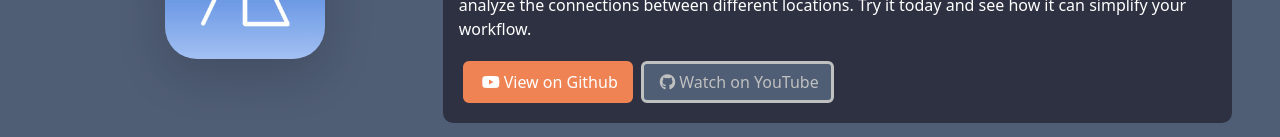
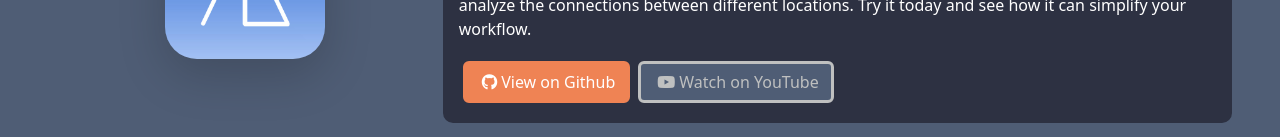
Before and after one commit to dylanconklin/dylanconklin.github.io, a React (Create React App) app: page / in a window 1280 px wide. Shown: the part 558-695 px from the top of the page. Built offline with nearby package versions, Linux system fonts and the light colour scheme.

Commit message:
Switched Misplaced Icon Logos

```diff
--- a/src/Components.js
+++ b/src/Components.js
@@ -3,7 +3,7 @@ function AppCard({ title, github, page, image, caption, description }) {
         <Button
             link={page}
             label={<>
-            <i className="fa-brands fa-youtube p-1" />
+                <i className="fa-brands fa-github p-1" />
                 View on Github
             </>}
             primary={true}
@@ -12,7 +12,7 @@ function AppCard({ title, github, page, image, caption, description }) {
         <Button
             link={page}
             label={<>
-                <i className="fa-brands fa-github p-1" />
+                <i className="fa-brands fa-youtube p-1" />
                 Watch on YouTube
             </>}
             primary={false}
```
Lines whose indentation alone changed are shown as unchanged.
